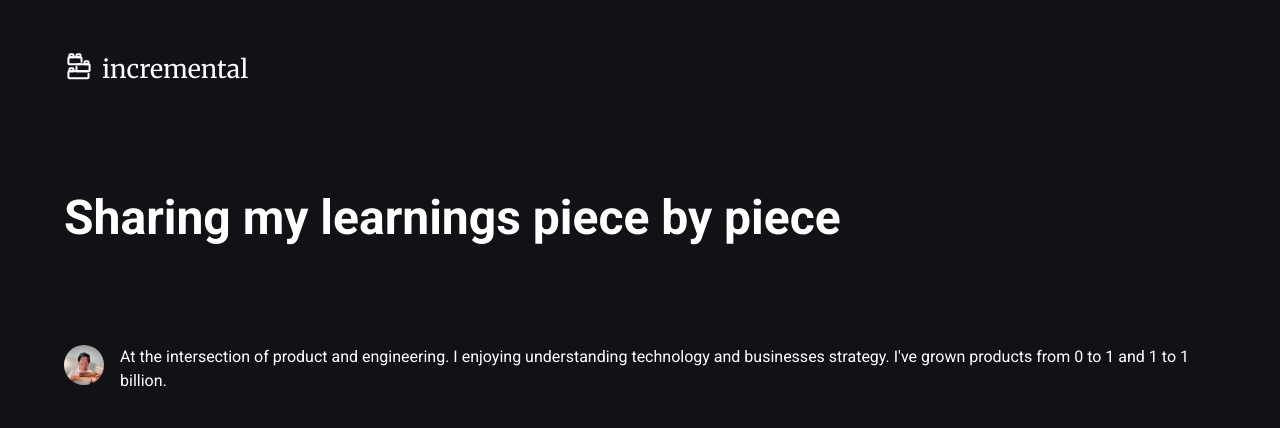
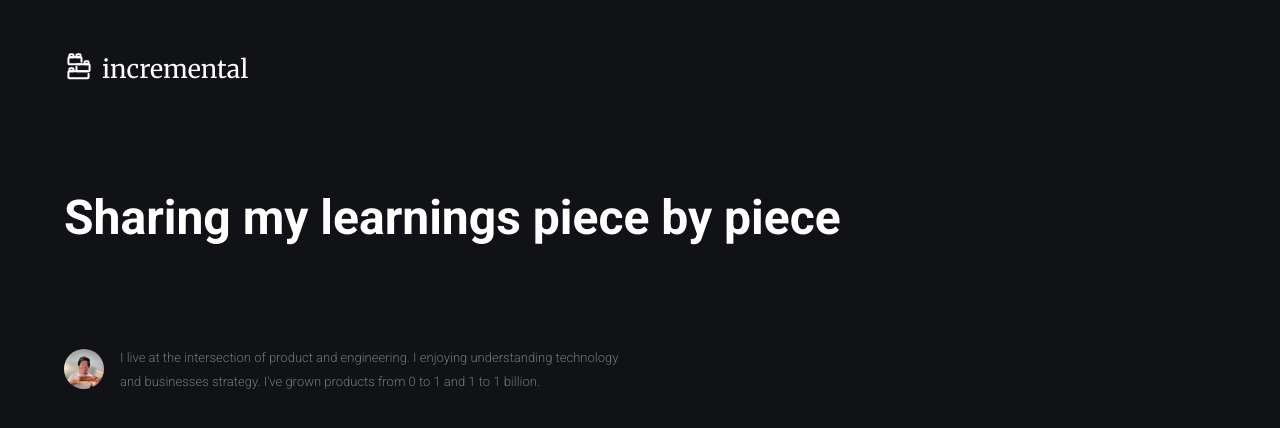
Before and after one commit to pengying/incremental-blog, a Next.js app: page / in a window 1280 px wide. Shown: the top 428 px of the page. Built offline with nearby package versions, Linux system fonts and the light colour scheme.

Commit message:
adding hero author snippet

```diff
--- a/app/components/author-hero.tsx
+++ b/app/components/author-hero.tsx
@@ -3,18 +3,26 @@
 import React from 'react';
 import theme from '../styles/theme/mui-theme';
 import Avatar from '@mui/material/Avatar';
+import Box from '@mui/material/Box';
 import Stack from '@mui/material/Stack';
 import Typography from '@mui/material/Typography';
 import Link from 'next/link';
 
+
 const AuthorHero = () => {
     return (
         <>
-            <Stack direction="row" spacing={2}>
+            <Stack direction="row" spacing={2} alignItems="center">
                 <Link href="/author">
                     <Avatar alt="Peng Ying" src="/images/profile.jpg" />
                 </Link>
-                <Typography>At the intersection of product and engineering.  I enjoying understanding technology and businesses strategy.  I&apos;ve grown products from 0 to 1 and 1 to 1 billion.</Typography>
+                <Box
+                    sx= {{
+                        width: '45%',
+                    }}>
+                                        <Typography variant="heroAuthor">I live at the intersection of product and engineering.  I enjoying understanding technology and businesses strategy.  I&apos;ve grown products from 0 to 1 and 1 to 1 billion.</Typography>
+                </Box>
+
             </Stack>
         </>
     )
--- a/app/page.tsx
+++ b/app/page.tsx
@@ -15,7 +15,7 @@ export default function Home({}) {
         <>
             <Box
              sx={{
-                width: '80%',
+                width: '70%',
                 mt: '100px',
                 mb: '100px',
                 [theme.breakpoints.only('sm')]: {
--- a/app/styles/theme/mui-theme.ts
+++ b/app/styles/theme/mui-theme.ts
@@ -5,12 +5,14 @@ declare module '@mui/material/styles' {
     interface TypographyVariants {
         logo: React.CSSProperties;
         quote: React.CSSProperties;
+        heroAuthor: React.CSSProperties;
     }
 
     // allow configuration using `createTheme`
     interface TypographyVariantsOptions {
         logo?: React.CSSProperties;
         quote?: React.CSSProperties;
+        heroAuthor?: React.CSSProperties;
     }
   }
 // Update the Typography's variant prop options
@@ -18,6 +20,7 @@ declare module '@mui/material/Typography' {
     interface TypographyPropsVariantOverrides {
       logo: true;
       quote: true;
+      heroAuthor: true;
     }
   }
 
@@ -37,6 +40,9 @@ const theme = createTheme({
     mode: 'dark',
     background: {
         default: '#111216',
+    },
+    grey: {
+        600: '#73737D'
     }
   },
   typography: {
@@ -49,6 +55,13 @@ const theme = createTheme({
         lineHeight: 1.15,
       },
 
+    heroAuthor: {
+        fontFamily: roboto.style.fontFamily,
+        fontSize: '13px',
+        fontWeight: 300,
+        color: '#73737D'
+      },
+
     logo: {
         fontFamily: merriweather.style.fontFamily,
         fontSize: '25px',
```
Also changed, not shown: src/metadata.d.ts (added, +10 -0 lines).
